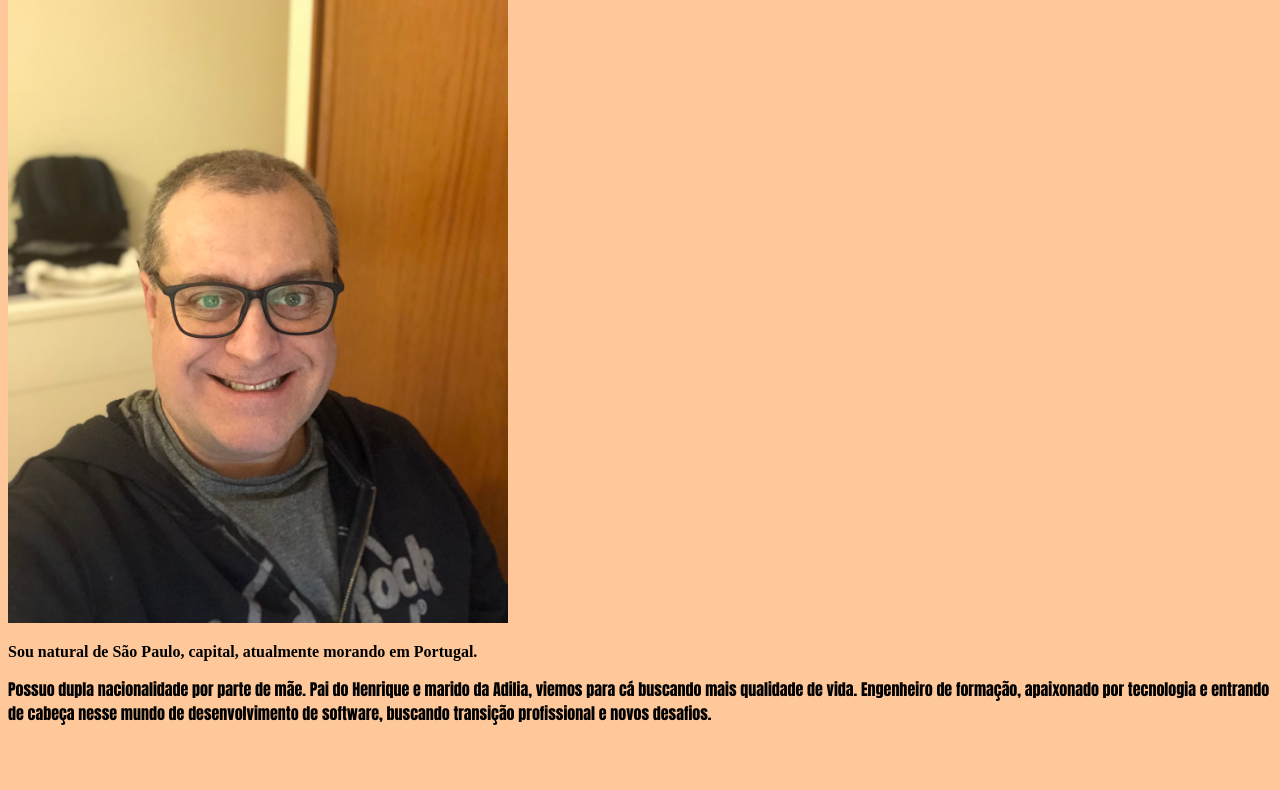
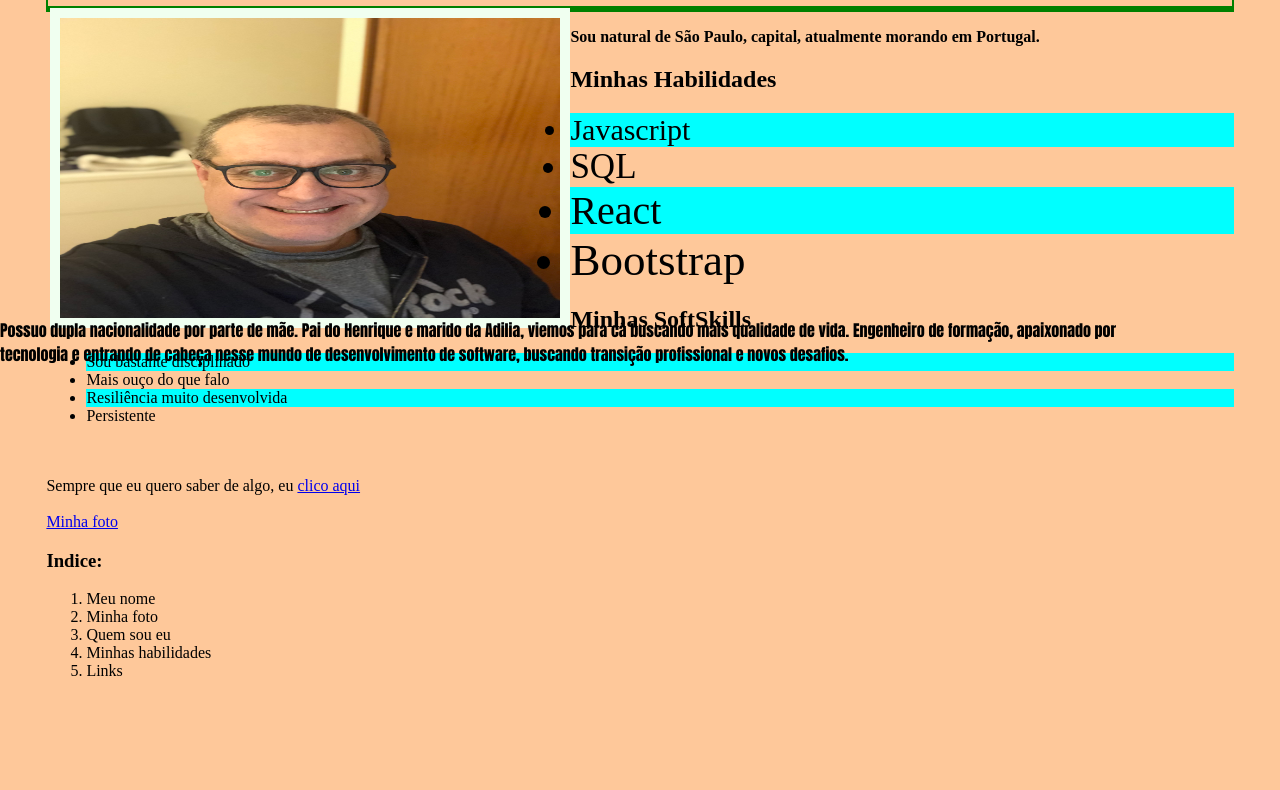
Before and after one commit to altgauzen/altgauzen.github.io, a plain HTML site: page index.html in a window 1280 px wide. Shown: the part 122-912 px from the top of the page. After the commit the page ends 865 px from the top, so only its background shows below. Drawn offline with Linux system fonts and the light colour scheme.

Commit message:
Seletores e Posicionamento finais

```diff
--- a/index.html
+++ b/index.html
@@ -7,20 +7,23 @@
     <title>Portfólio</title>
     <link rel="stylesheet" href="style.css">
 </head>
+
 <body>
+  <div>
     <h1 class="meuNome">Alexandre da Silva Altgauzen</h1>
-    <img src="images/fotoAtualAlexandre.jpg" alt="Foto de Alexandre Altgauzen" width="500">
-<p class="resido">
+    <div class="image-conteiner">
+     <img src="images/fotoAtualAlexandre.jpg" alt="Foto de Alexandre Altgauzen" width="500" id="minha-foto">
+
+      <p class="descricao">
+        Possuo dupla nacionalidade por parte de mãe.
+        Pai do Henrique e marido da Adilia, viemos para cá buscando mais qualidade de vida.
+        Engenheiro de formação, apaixonado por tecnologia e entrando de cabeça nesse mundo de desenvolvimento de software, <strong>buscando transição profissional e novos desafios.</strong>
+      </p>
+    </div>
+  </div>
+   <p class="resido">
     Sou natural de São Paulo, capital, atualmente morando em Portugal.
- </p>
- <p class="descricao">
-    Possuo dupla nacionalidade por parte de mãe.
-    Pai do Henrique e marido da Adilia, viemos para cá buscando mais qualidade de vida.
-    Engenheiro de formação, apaixonado por tecnologia e entrando de cabeça nesse mundo de desenvolvimento de software, <strong>buscando transição profissional e novos desafios.</strong>
-
-  </p>
-      <br><br>
-</p>
+   </p>
 
 <h2>Minhas Habilidades</h2>
 <ul>
--- a/style.css
+++ b/style.css
@@ -1,9 +1,19 @@
 .meuNome {
   font-family: 'Franklin Gothic Medium', 'Arial Narrow', Arial, sans-serif;
+  text-align: center;
 }
 .descricao {
   font-family: Impact, Haettenschweiler, 'Arial Narrow Bold', sans-serif;
+  position: absolute;
+  top: 53%;
+  right: 10%;
+
 }
+body {
+  background-color: #fec89a;
+  padding: 3%;
+}
+
 .resido {
   font-weight: 600;
 }
@@ -19,6 +29,20 @@
 .bootstrap {
   font-size: 45px;
 }
-body {
-  background-color: #fec89a;
+
+#minha-foto {
+  float: left;
+  height: 300px;
+  padding: 10px;
+  background-color: honeydew;
 }
+.image-container {
+  height: 300px;
+  position: relative;
+}
+div {
+  border: 2px solid green;
+}
+ul li:nth-child(odd) {
+  background-color: aqua;
+}
```
